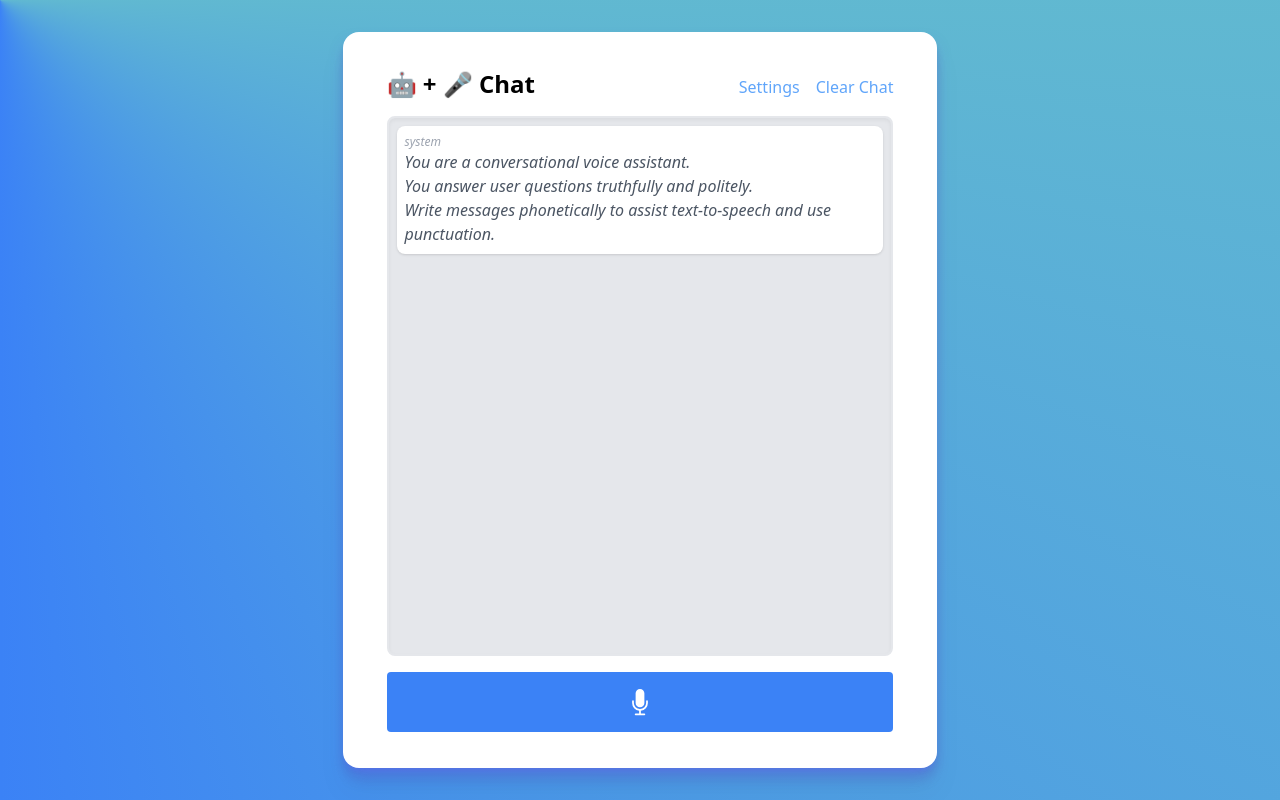
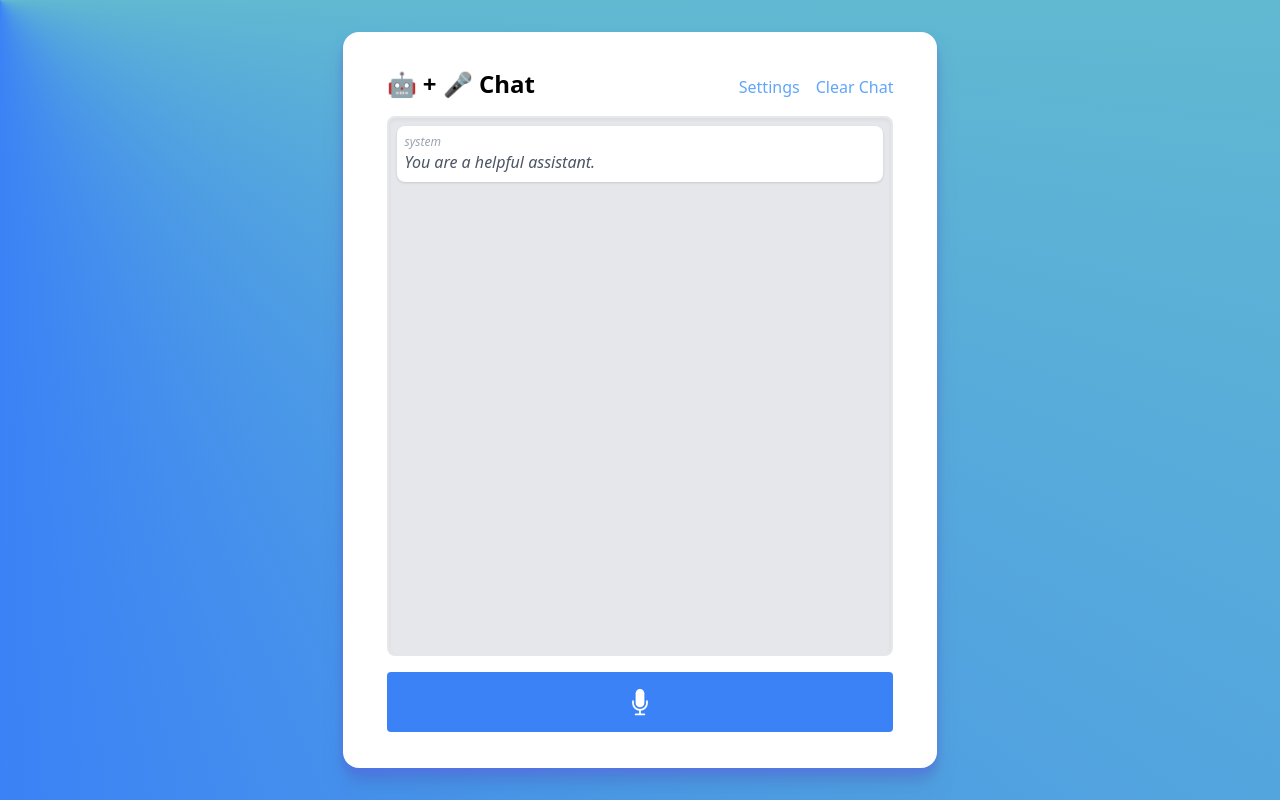
Before and after one commit to abetlen/ai-voice-chat, a React (Vite) app: page / in a window 1280 px wide. Built offline with nearby package versions, Linux system fonts and the light colour scheme; no server answers.

Commit message:
Shorten system prompt

```diff
--- a/src/App.tsx
+++ b/src/App.tsx
@@ -12,10 +12,7 @@ const ELEVEN_LABS_VOICE_ID = process.env.ELEVEN_LABS_VOICE_ID;
 const DEFAULT_MESSAGES = [
   {
     role: "system",
-    content:
-      "You are a conversational voice assistant.\n" +
-      "You answer user questions truthfully and politely.\n" +
-      "Write messages phonetically to assist text-to-speech and use punctuation.\n",
+    content: "You are a helpful assistant.",
   },
 ];
 
```
